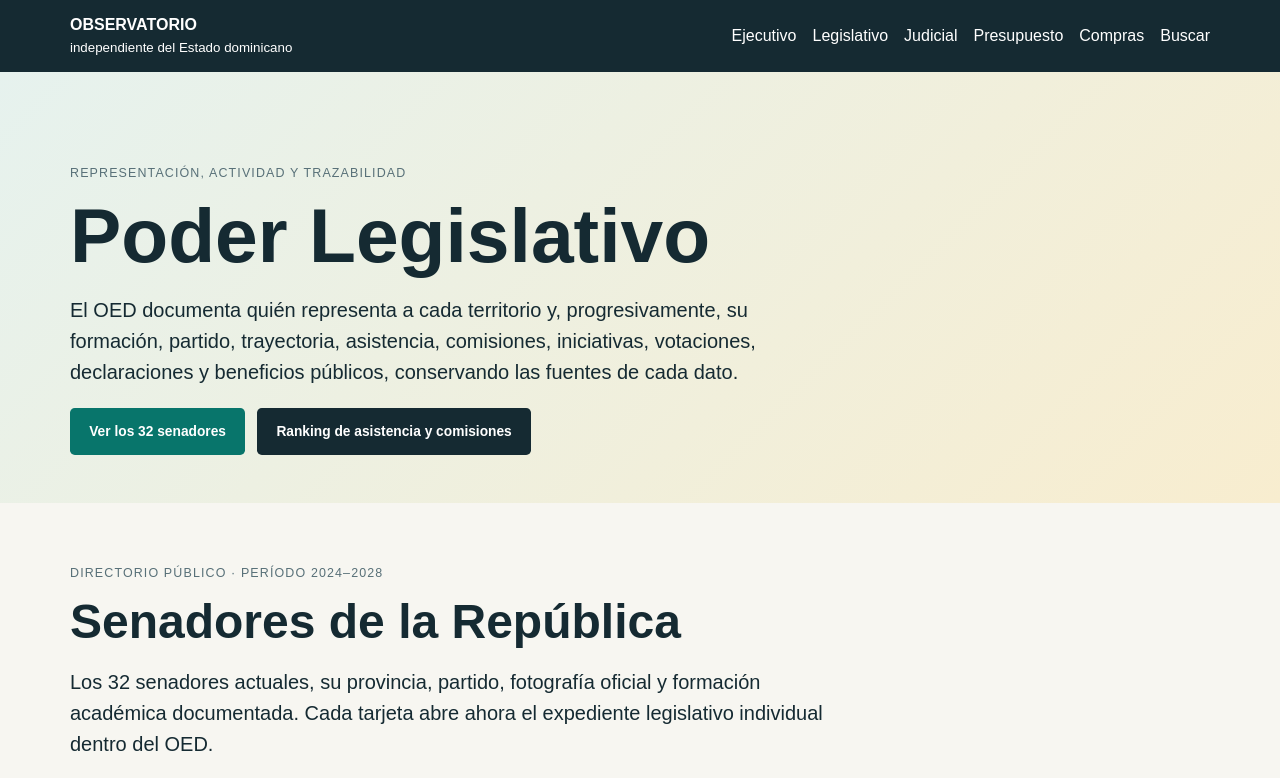
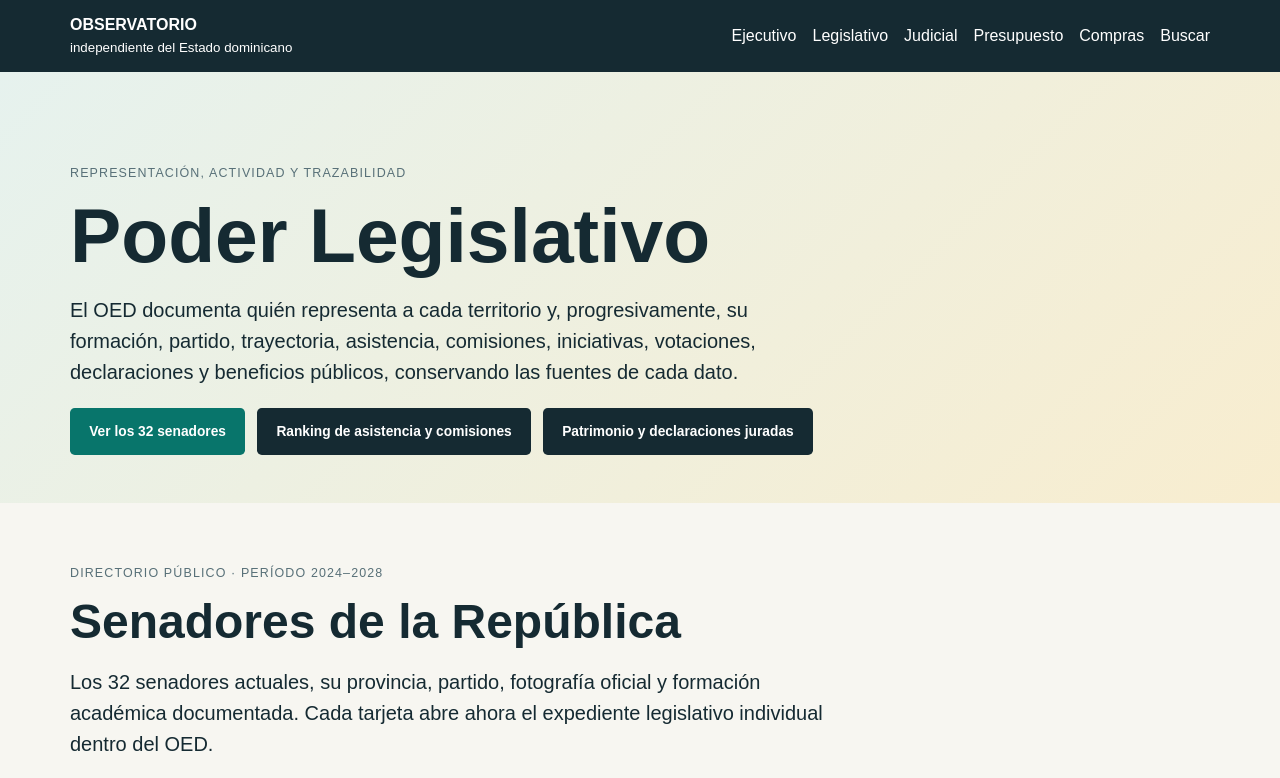
Before and after one commit to carloscheco-cloud/observatorio-do, a Next.js app in the folder frontend/: page /poder-legislativo in a window 1280 px wide. Shown: the top 778 px of the page. Built offline with nearby package versions, Linux system fonts and the light colour scheme; no server answers.

Commit message:
Link Senate patrimony dashboard

```diff
--- a/frontend/app/poder-legislativo/page.tsx
+++ b/frontend/app/poder-legislativo/page.tsx
@@ -31,6 +31,7 @@ export default async function LegislativeBranchPage({
           <p className="senator-links">
             <a className="button" href="#senadores">Ver los 32 senadores</a>
             <a className="button secondary" href="/poder-legislativo/asistencia">Ranking de asistencia y comisiones</a>
+            <a className="button secondary" href="/poder-legislativo/patrimonio">Patrimonio y declaraciones juradas</a>
           </p>
         </div>
       </section>
```
